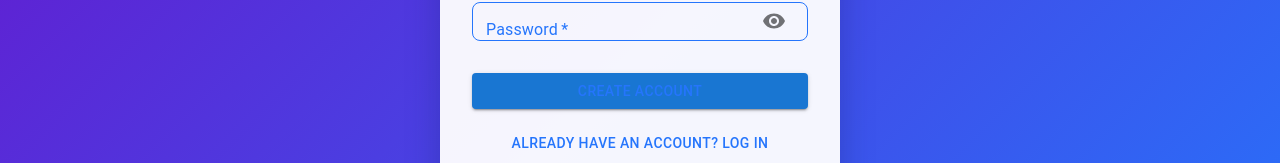
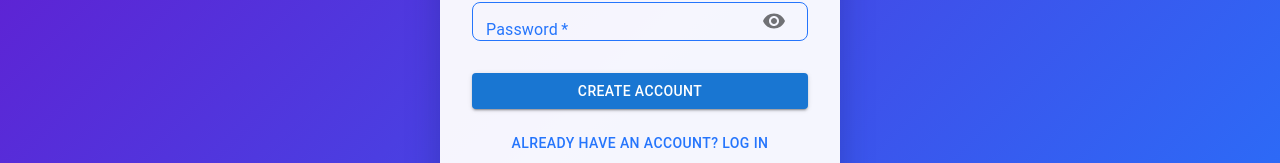
Before and after one commit to Naitik-Lodhi/Blogify-project, a React (Vite) app: page /signup in a window 1280 px wide. Shown: the part 400-563 px from the top of the page. Built offline with nearby package versions, Linux system fonts and the light colour scheme.

Commit message:
form validation with ui enhancement

```diff
--- a/src/pages/Login.tsx
+++ b/src/pages/Login.tsx
@@ -205,7 +205,7 @@ const Login = () => {
             </Typography>
           )}
 
-          <Button fullWidth variant="contained" type="submit" sx={{ mt: 3,color: "#2575fc"  }}>
+          <Button fullWidth variant="contained" type="submit" sx={{ mt: 3,backgroundcolor: "#2575fc" }}>
             Login
           </Button>
 
--- a/src/pages/Signup.tsx
+++ b/src/pages/Signup.tsx
@@ -233,7 +233,7 @@ const Signup = () => {
             fullWidth
             variant="contained"
             type="submit"
-            sx={{ mt: 3, color: "#2575fc" }}
+            sx={{ mt: 3, backgroundcolor: "#2575fc" }}
           >
             Create Account
           </Button>
```
